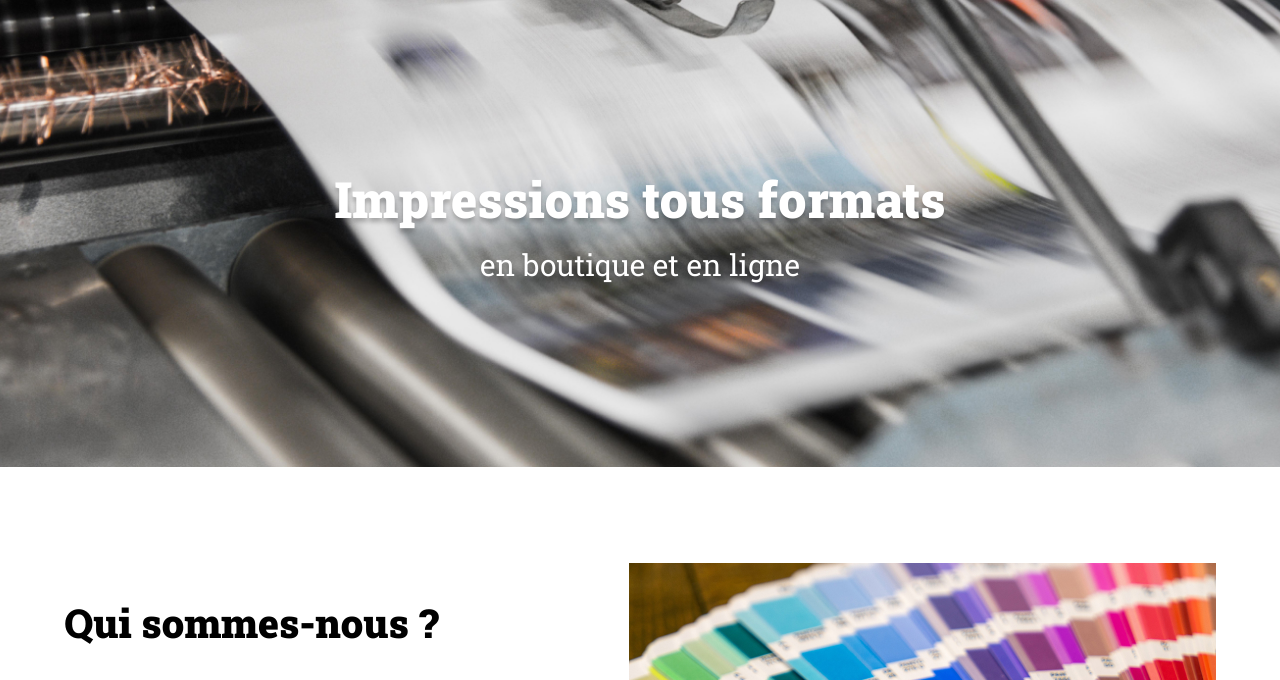
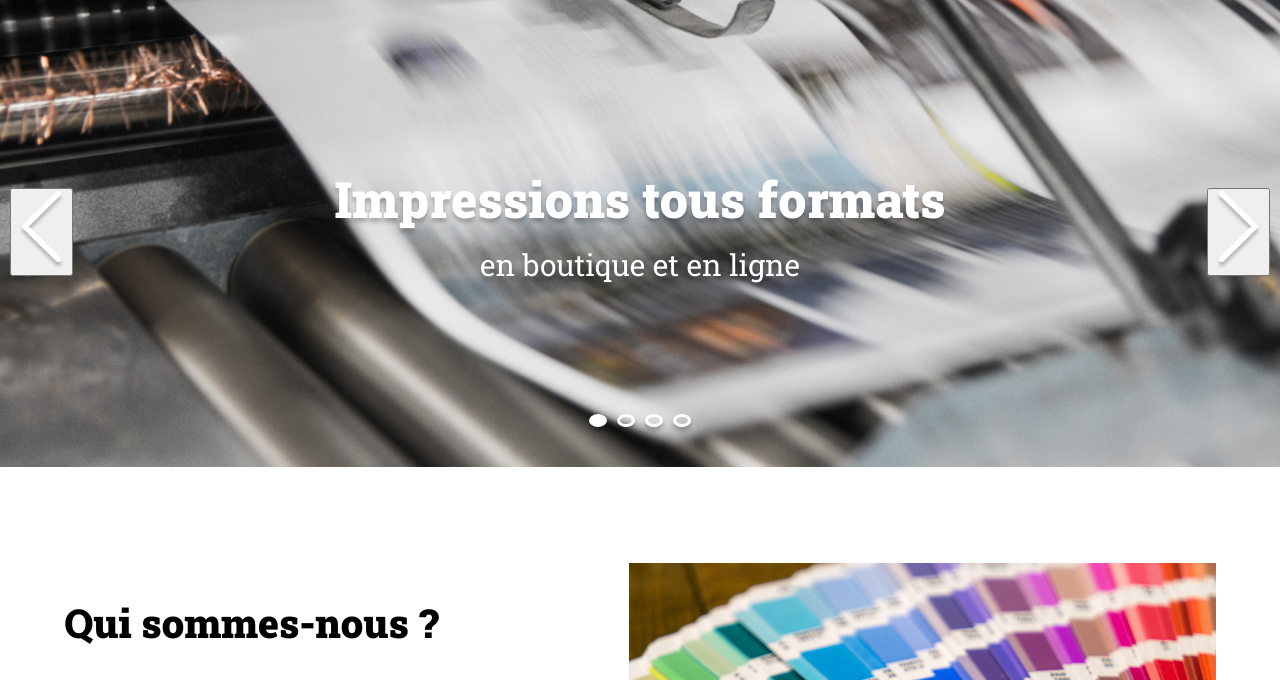
Before and after one commit to Lilya3/Projet-OC--Print-It---JS, a plain HTML site: page index.html in a window 1280 px wide. Shown: the part 104-784 px from the top of the page. Drawn offline with Linux system fonts and the light colour scheme.

Commit message:
ajout button flèche + dots / Reorga code / css 2 body??

```diff
--- a/assets/style.css
+++ b/assets/style.css
@@ -53,9 +53,10 @@ table {
 	border-collapse: collapse;
 	border-spacing: 0;
 }
-body {
+/*body {
+}		??? Deux body ???
+*/
 
-}
 section {
 	margin-block: 6em;
 }
--- a/index.html
+++ b/index.html
@@ -9,20 +9,37 @@
 	<link rel="preconnect" href="https://fonts.gstatic.com" crossorigin>
 	<link href="https://fonts.googleapis.com/css2?family=Roboto:wght@400;700&family=Roboto+Slab:wght@400;900&display=swap" rel="stylesheet">
 </head>
+
 <body>
+
 	<header class="container">
 		<h1>
 			<img class="logo" src="./assets/images/logo.png" alt="Print it ! Impressions d'entreprises" >
 		</h1>
 		<a class="btn devis" href="mailto:contact@print-it.tld">Devis</a>
 	</header>
+
 	<main>
 		<div id="banner">
 			<img class="banner-img" src="./assets/images/slideshow/slide1.jpg" alt="Banner Print-it">
+
+			<button class="arrow arrow_left">
+				<img src="./assets/images/arrow_left.png" alt="">
+			</button>
+
+			<button class="arrow arrow_right">
+				<img src="./assets/images/arrow_right.png" alt="">
+			</button>
+
 			<p>Impressions tous formats <span>en boutique et en ligne</span></p>
 			<div class="dots">
+				<button class="dot dot_selected"></button>
+				<button class="dot"></button>
+				<button class="dot"></button>
+				<button class="dot"></button>
 			</div>
 		</div>
+
 		<section id="about-us" class="container">
 			<div>
 				<h2>Qui sommes-nous ?</h2>
@@ -35,6 +52,7 @@
 				<img src="./assets/images/colors.jpg" alt="palette multicolore">
 			</aside>
 		</section>
+
 		<section id="products" class="container">
 			<div>
 				<h2>Nos produits</h2>
@@ -43,13 +61,14 @@
 			<aside>
 				<img src="./assets/images/yellow-book.jpg" alt="Imprimeur avec un livre jaune dans les mains">
 			</aside>
+		</section>
 
-	</section>
 		<section id="question" class="bg-yellow">
 			<h2>Une question? Un devis?</h2>
 			<p>Appelez-nous au 02 12 34 56 78 ou faites une demande de devis ici :</p>
 			<a href="mailto:contact@print-it.tld" class="btn devis">Devis</a>
 		</section>
+
 		<section id="why-us" class="container">
 			<h2>Pourquoi faire appel à nous?</h2>
 			<div>
@@ -58,11 +77,13 @@
 					<h3>Proximité</h3>
 					<p>Facile d’accès, une équipe compétente et à l'écoute des clients vous attend pour tous vos besoins d'impression et en communication visuelle.</p>
 				</article>
+
 				<article>
 					<img src="./assets/images/quality-icon.png" alt="Icone Qualité">
 					<h3>Qualité</h3>
 					<p>Qu'il s'agisse de copies simples, de brochures, de cartes de visite ou de conception, nous vous garantissons toujours des résultats optimaux.</p>
 				</article>
+
 				<article>
 					<img src="./assets/images/speedy-icon.png" alt="Rapidité Qualité">
 					<h3>Rapidité</h3>
@@ -70,6 +91,7 @@
 				</article>
 			</div>
 		</section>
+
 		<section id="contact" class="bg-lightblue">
 			<div class="container">
 				<div>
@@ -95,10 +117,10 @@
 							<img class="inline-icon" src="./assets/images/metro.png" alt="metro"/> Clémenceau</p>
 					</div>
 				</div>
+
 				<div>
 					<img src="./assets/images/magnifying-glass.jpg" alt="Loupe avec palette bleue">
 				</div>
-
 			</div>
 		</section>
 	</main>
@@ -123,6 +145,8 @@
 		<img class="footer-logo" src="./assets/images/logo.png" alt="Print it ! Impressions d'entreprises" >
 	</div>
 </footer>
+
 <script src="./assets/script.js"></script>
+
 </body>
 </html>
```
Lines whose indentation alone changed are shown as unchanged.
